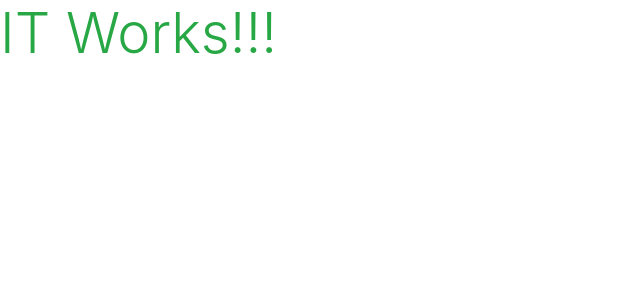
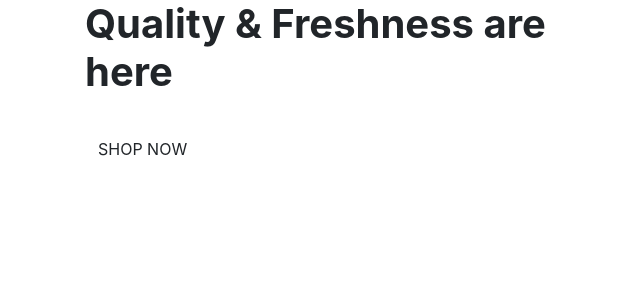
Before and after one commit to Marcosmgs/freshfarm_2_table, a Django app: page / in a window 1280 px wide. Shown: the top 300 px of the page, without its empty margins (0-640 px from the left). Run offline with Django 3.2, Linux system fonts and the light colour scheme; some libraries are stand-ins or nearby versions.

Commit message:
added base content to homepage

```diff
--- a/home/templates/home/index.html
+++ b/home/templates/home/index.html
@@ -1,6 +1,28 @@
 {% extends "base.html" %}
 {% load static %}
 
+{% block page_header %}
+    <div class="container header-container">
+        <div class="row">
+            <div class="col"></div>
+        </div>
+    </div>
+{% endblock %}
+
+
 {% block content %}
-    <h1 class="display-4 text-success">IT Works!!!</h1>
+    <div class="container h-100">
+        <div class="row h-100">
+            <div class="col-7 col-md-6 my-auto text-lg-left">
+                <h1 class="message-font">
+                    <strong>Quality & Freshness are here</strong>
+                </h1>
+                <div class="my-4">
+                    <h4>
+                        <a href="#" class="shop-now-button btn btn-md rounded text-uppercase py-3">Shop Now</a>
+                    </h4>
+                </div>
+            </div>
+        </div>
+    </div>
 {% endblock %}
```
